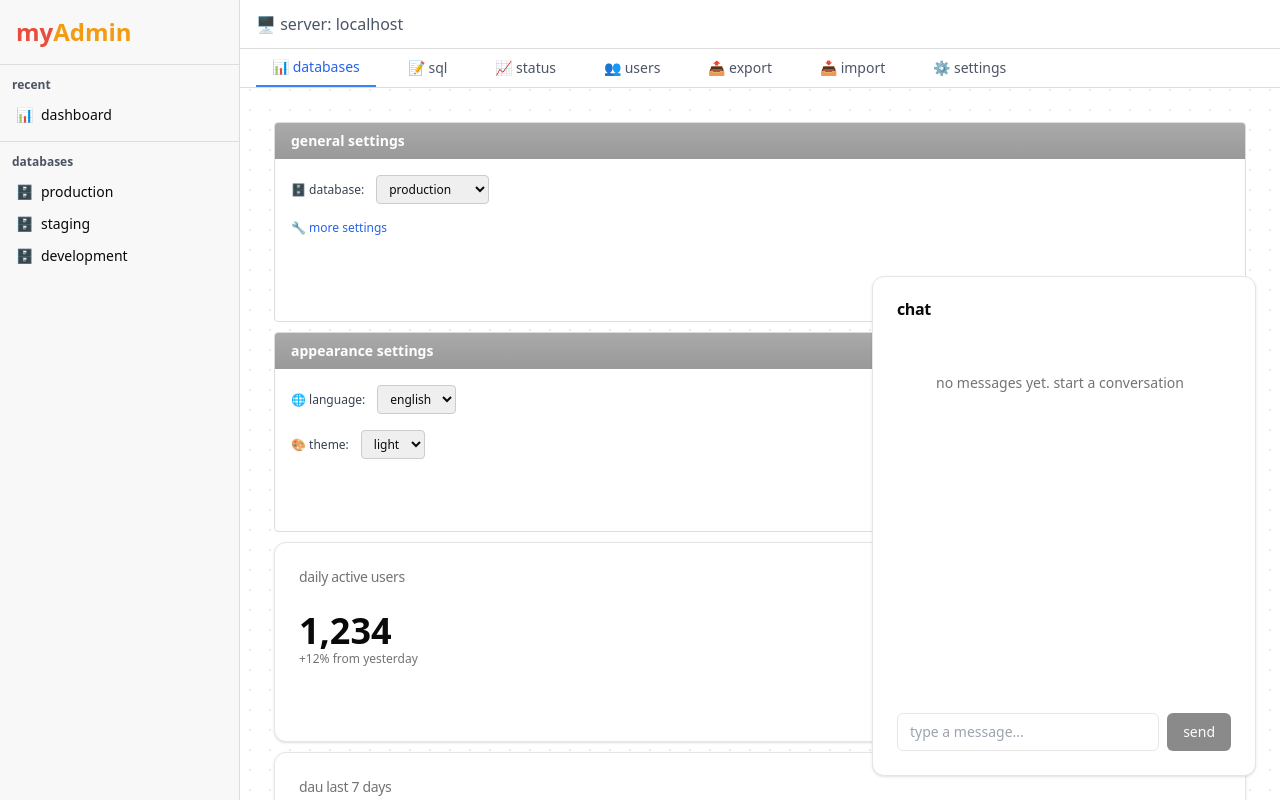
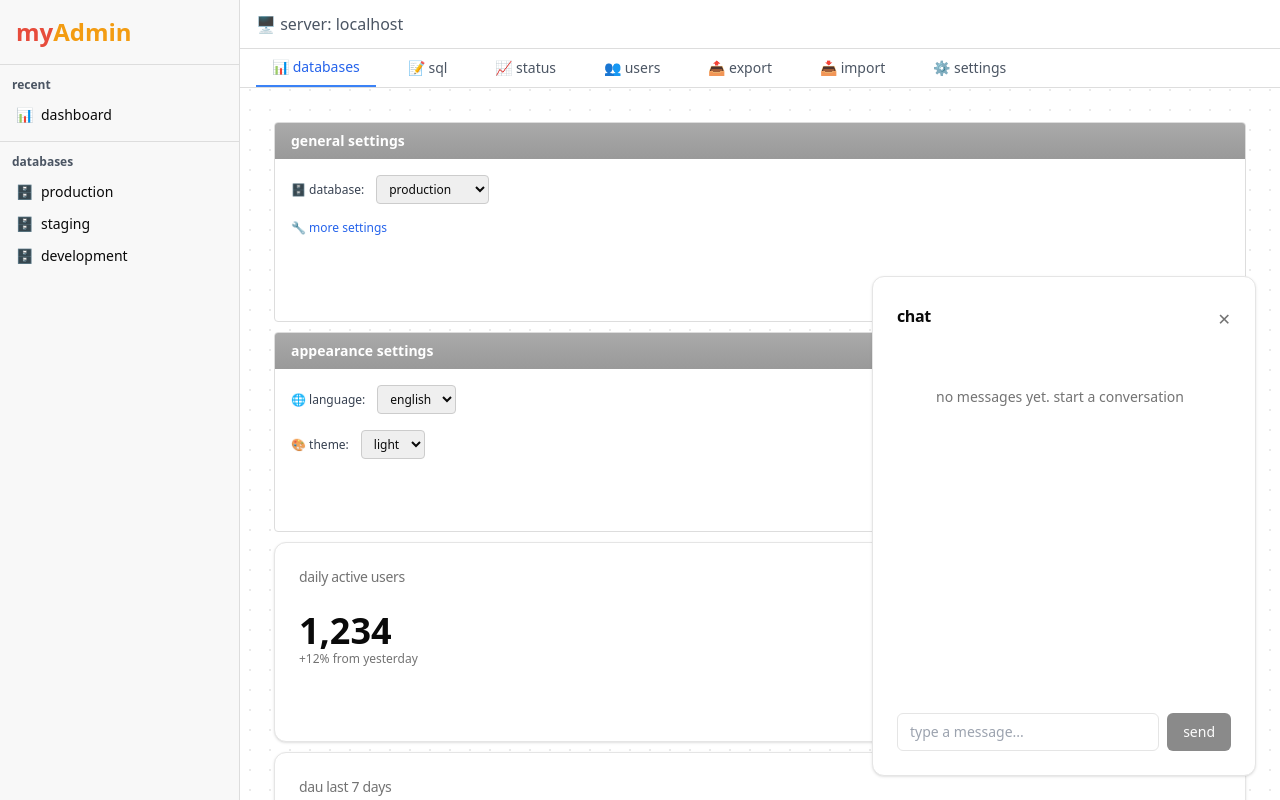
Before and after one commit to caffeinum/claude-my-admin, a Next.js app: page / in a window 1280 px wide. Shown: the top 800 px of the page. Built offline with nearby package versions, Linux system fonts and the light colour scheme.

Commit message:
add close button to chat with minimize/restore functionality

```diff
--- a/components/chat.tsx
+++ b/components/chat.tsx
@@ -23,10 +23,29 @@ export function Chat() {
     setInput('')
   }
 
+  const [isOpen, setIsOpen] = useState(true)
+
+  if (!isOpen) {
+    return (
+      <button
+        onClick={() => setIsOpen(true)}
+        className="fixed bottom-6 right-6 bg-primary text-primary-foreground rounded-full p-4 shadow-lg hover:bg-primary/90"
+      >
+        💬
+      </button>
+    )
+  }
+
   return (
     <Card className="w-full h-full flex flex-col">
-      <CardHeader>
+      <CardHeader className="flex flex-row items-center justify-between">
         <CardTitle>chat</CardTitle>
+        <button
+          onClick={() => setIsOpen(false)}
+          className="text-muted-foreground hover:text-foreground"
+        >
+          ✕
+        </button>
       </CardHeader>
       <CardContent className="flex-1 flex flex-col gap-4 overflow-hidden">
         <div className="flex-1 overflow-y-auto space-y-4 pr-2">
```
